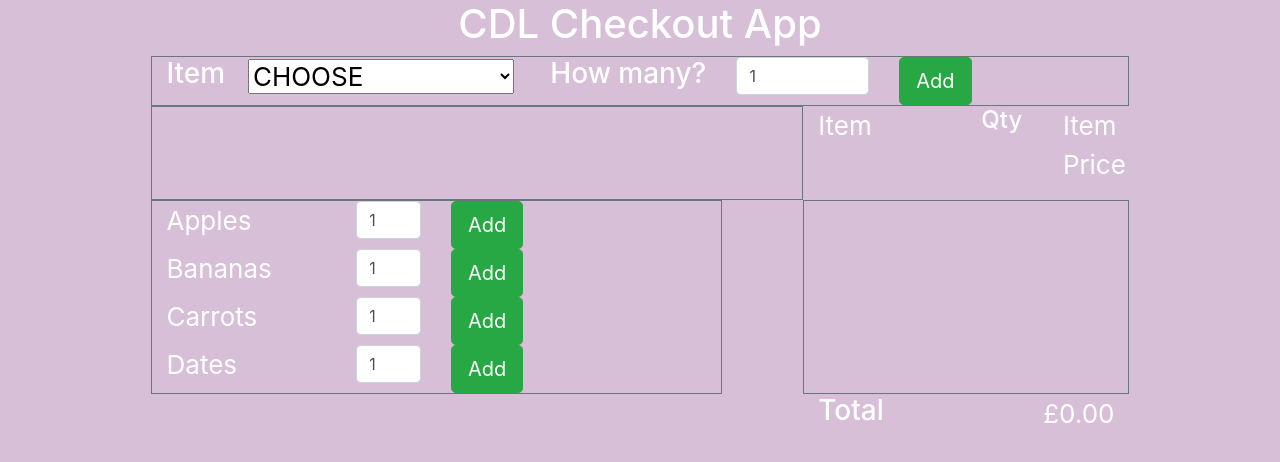
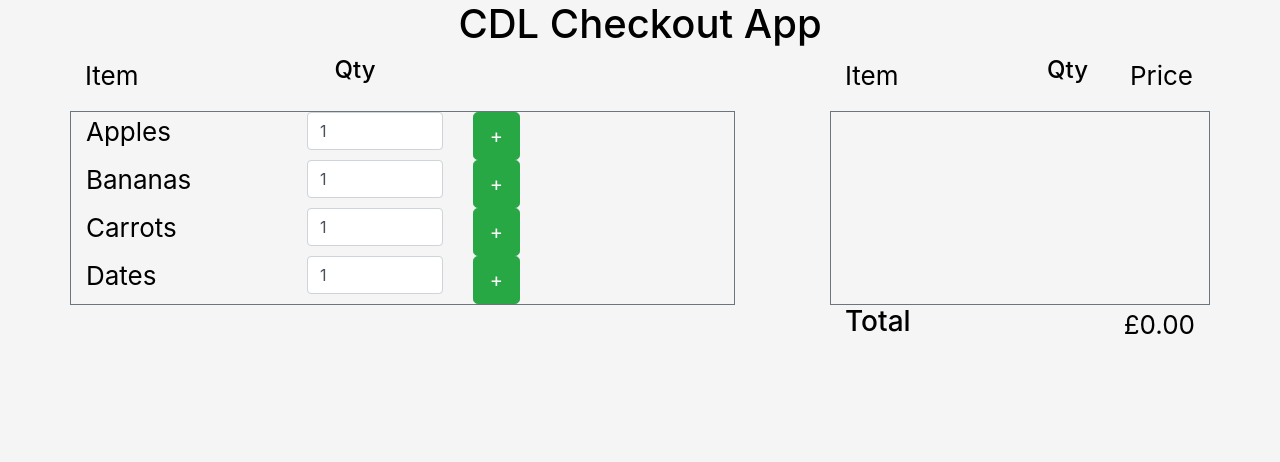
Before and after one commit to katiep28/cdl-checkout-system, a React (Create React App) app: page / in a window 1280 px wide. Shown: the top 462 px of the page. Built offline with nearby package versions, Linux system fonts and the light colour scheme.

Commit message:
Layout changed everything is in the correct place

```diff
--- a/src/App.css
+++ b/src/App.css
@@ -1,12 +1,12 @@
 body {
-  background-color: thistle;
+  background-color: whitesmoke;
   min-height: 100vh;
-  display: flex;
+  /* display: flex; */
   /* flex-direction: column; */
   /* align-items: center; */
   justify-content: center;
   font-size: calc(10px + 2vmin);
-  color: white;
+  color: black;
 }
 
 .header {
@@ -15,5 +15,5 @@ flex-direction: column;
  align-items: center;
 justify-content: center;
 font-size: calc(10px + 2vmin);
-color: white;
+color: black;
 }
--- a/src/App.js
+++ b/src/App.js
@@ -96,33 +96,44 @@ class App extends React.Component {
           </div>
         </div>
 
-        <div className="row" paddingbelow>
+        {/* <div className="row" paddingbelow>
           <div className="col-12 col-lg-12 border border-secondary border-thick">
             <AddItem addToBasketFunc={this.addToBasket}
               itemArray={items} />
           </div>
-        </div>
+        </div> */}
 
         <div className="row paddingabove ">
-        <div className="col-12 col-lg-8 border border-secondary border-thick"/>
+          <div className="col-1 col-lg-2">
+            <p align="left">
+              Item
+            </p>
+          </div>
+          <div className="col-10 col-lg-2">
+            <h4 align="center">
+               Qty
+            </h4>
+          </div>
+          <div className="col-10 col-lg-3"></div>
+          <div className="col-10 col-lg-1"></div>
           <div className="col-1 col-lg-2">
             <p align="left">
               Item
             </p>
           </div>
           <div className="col-10 col-lg-1">
-            <h4 align="left">
+            <h4 align="center">
               Qty
             </h4>
           </div>
           <div className="col-1 col-lg-1">
-            <p align="center">
-              Item Price
+            <p>
+              Price
             </p>
           </div>
         </div>
 
-        <div className="row paddingbelow ">
+        <div className="row paddingbelow">
         <div className="col-12 col-lg-7 border border-secondary border-thick">
               <ol className="list-group">
               {items.map(item => {
@@ -139,7 +150,7 @@ class App extends React.Component {
             </ol>
         </div>
         <div className="col-1 col-lg-1"/>
-          <div className="col-12 col-lg-4 border border-secondary border-thick" >
+        <div className="col-12 col-lg-4 border border-secondary border-thick" >
             <ol className="list-group">
               {this.state.shoppingBasket.map(item => {
                 return <ListBasket
--- a/src/ListItems.js
+++ b/src/ListItems.js
@@ -71,11 +71,12 @@ class ListItems extends React.Component {
 
   render() {
     return (
-      <div className="row paddingabove">
+      <div className="row">
+      {/* <div className="ListItem"> */}
         <div className="col-12 col-lg-4">
           {this.props.name}
         </div>
-        <div className="col-12 col-lg-2">
+        <div className="col-12 col-lg-3">
           <input
             id="addItemQty"
             type="number"
@@ -84,10 +85,10 @@ class ListItems extends React.Component {
             onChange={this.updateItemQty} />
         </div>
 
-        <div className="col-12 col-lg-4">
+        <div className="col-12 col-lg-5">
            <button type="button"
                    className="btn btn-success btn-lg"
-                   onClick={this.handleClick}>Add
+                   onClick={this.handleClick}> +
            </button>
         </div>
        </div >
```
